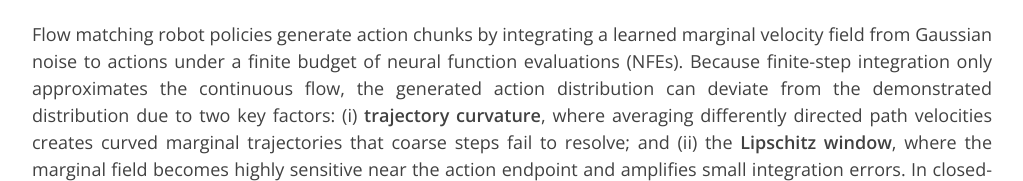
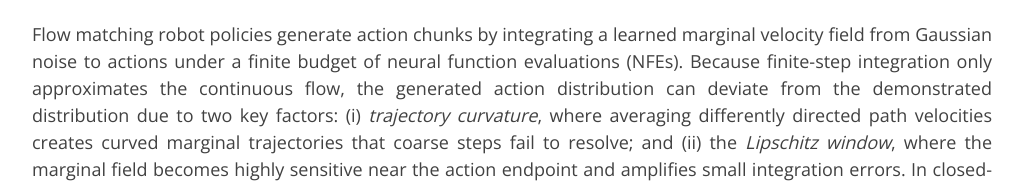
Before and after one commit to LichengYang03/GroundYourSteps.project, a plain HTML site: page index.html in a window 1280 px wide. Shown: the part 1301-1482 px from the top of the page, without its empty margins (128-1151 px from the left). Drawn offline with nearby package versions, Linux system fonts and the light colour scheme; a web font is replaced by a local one.

Commit message:
Italicize the two factors in the introduction

```diff
--- a/index.html
+++ b/index.html
@@ -67,9 +67,9 @@
           from Gaussian noise to actions under a finite budget of neural function evaluations (NFEs). Because
           finite-step integration only approximates the continuous flow, the generated action distribution can
           deviate from the demonstrated distribution due to two key factors:
-          (i) <strong>trajectory curvature</strong>, where averaging differently directed path velocities creates
+          (i) <em>trajectory curvature</em>, where averaging differently directed path velocities creates
           curved marginal trajectories that coarse steps fail to resolve; and
-          (ii) the <strong>Lipschitz window</strong>, where the marginal field becomes highly sensitive near the
+          (ii) the <em>Lipschitz window</em>, where the marginal field becomes highly sensitive near the
           action endpoint and amplifies small integration errors.
           In closed-loop evaluations across 50 RoboTwin 2.0 tasks <strong>(a)</strong>, we observe that uniform
           sampling exhibits non-monotonic performance as the NFE budget <em>B</em> increases. Specifically, success
```
